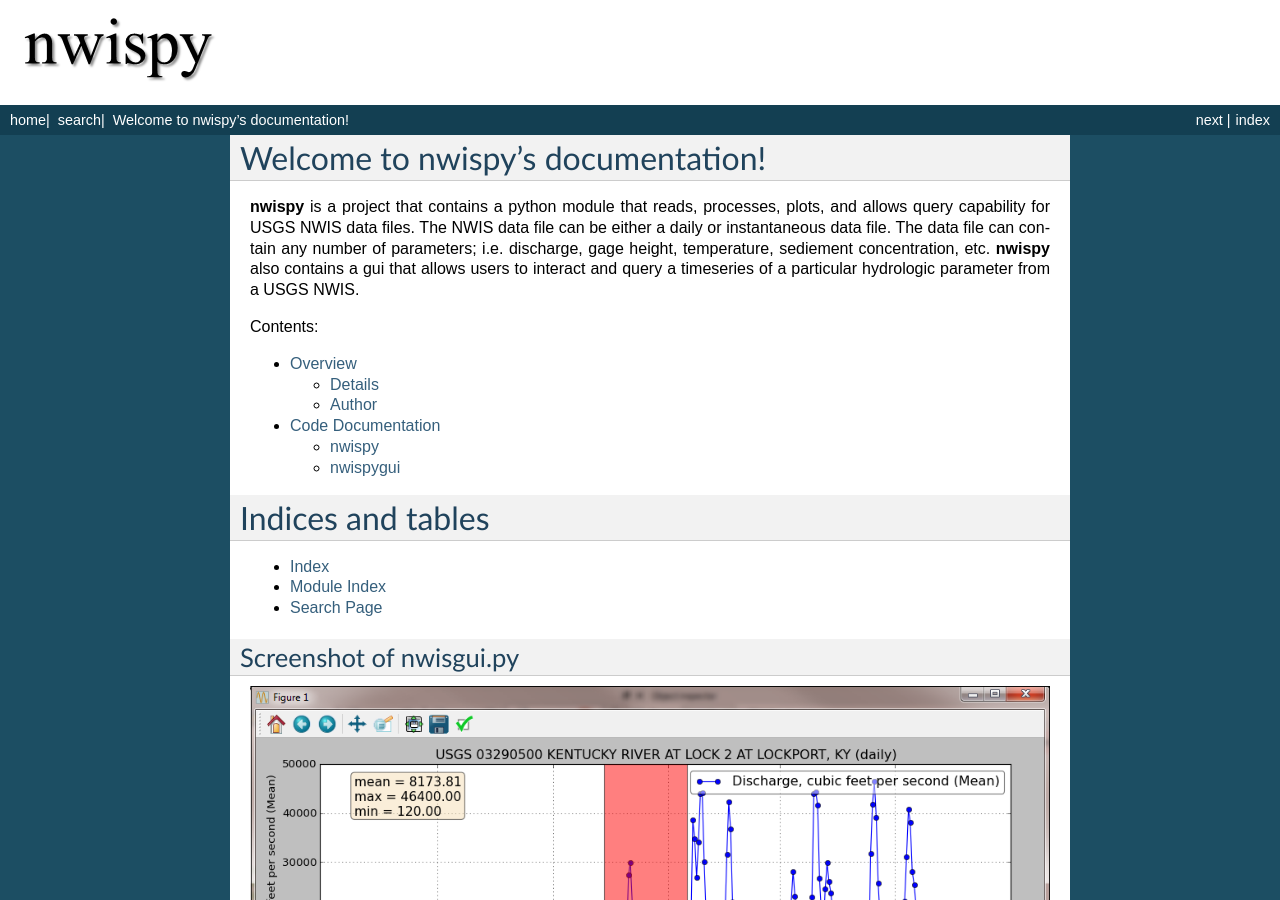
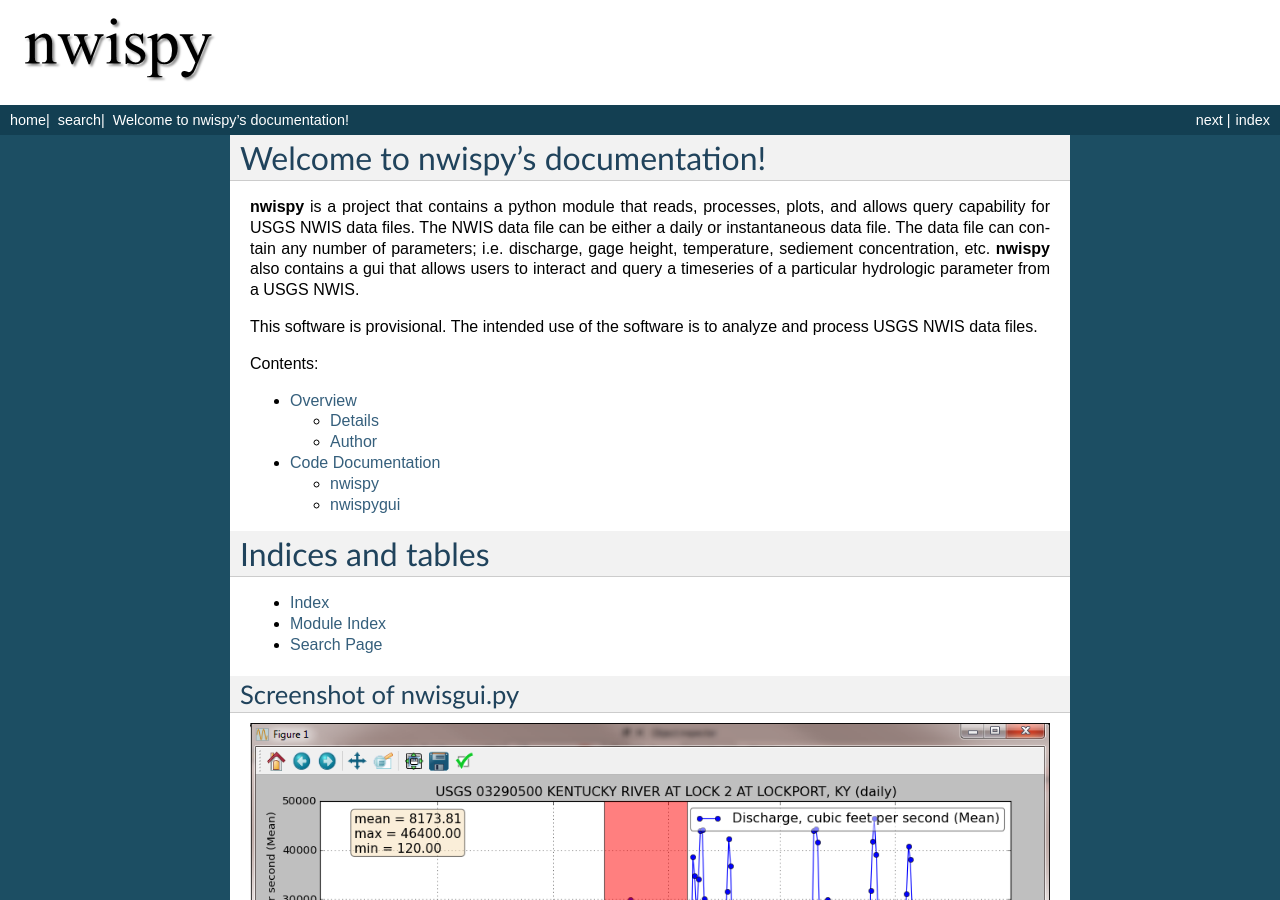
Before and after one commit to jlant/nwispy, a Sphinx documentation site: the page built from docs/index.rst, in a window 1280 px wide and 900 px high. Built offline with Sphinx 7.4.7, drawn with Linux system fonts in a browser that asks for light colours.

Commit message:
added intended use statements to docs and README file

```diff
--- a/docs/index.rst
+++ b/docs/index.rst
@@ -12,6 +12,9 @@ a daily or instantaneous data file. The data file can contain any number of para
 i.e. discharge, gage height, temperature, sediement concentration, etc. **nwispy** also
 contains a gui that allows users to interact and query a timeseries of a particular hydrologic
 parameter from a USGS NWIS.
+
+This software is provisional.  The intended use of the software is to analyze and process USGS
+NWIS data files.
 
 Contents:
 
--- a/docs/overview.rst
+++ b/docs/overview.rst
@@ -7,6 +7,9 @@ a daily or instantaneous data file. The data file can contain any number of para
 i.e. discharge, gage height, temperature, sediement concentration, etc. **nwispy** also
 contains a gui that allows users to interact and query a timeseries of a particular hydrologic
 parameter from a USGS NWIS.
+
+This software is provisional. The intended use of the software is to analyze and process USGS
+NWIS data files.
 
 Details
 -------
```
Also changed, not shown: README.md (+3 -0 lines), 1 other file.
